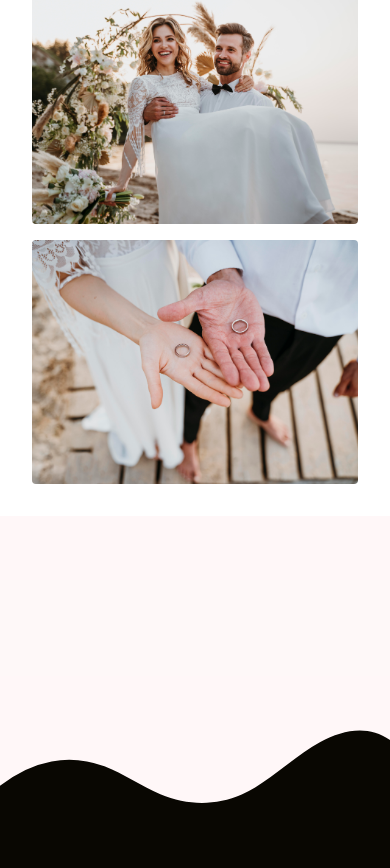
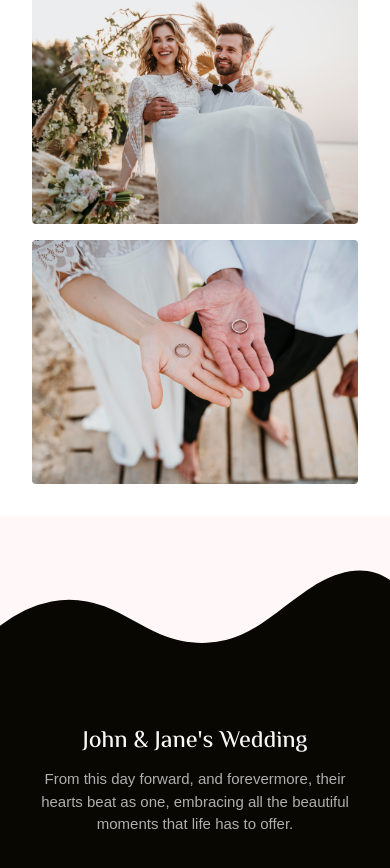
Before and after one commit to BiancaTelan/wedding-website, a React (Vite) app: page / in a window 390 px wide. Shown: the part 2209-3077 px from the top of the page. Built offline with nearby package versions, Linux system fonts and the light colour scheme.

Commit message:
fixed gallery mobile layout

```diff
--- a/src/components/Gallery.css
+++ b/src/components/Gallery.css
@@ -36,7 +36,6 @@
 
 .gallery-grid img {
   width: 100%;
-  max-height: 400px;
   object-fit: cover;
   border-radius: 4px;
   display: block;
@@ -68,11 +67,6 @@
   aspect-ratio: 4 / 3;
 }
 
-.gallery-grid img:nth-child(6) {
-  grid-column: 1 / span 2;
-  aspect-ratio: 4 / 3;
-}
-
 /* Responsive Tablet Layout */
 @media (max-width: 992px) {
   .gallery-grid {
@@ -82,6 +76,10 @@
   .gallery-grid img:nth-child(1) {
     grid-column: 1 / span 2;
     aspect-ratio: 16 / 7;
+  }
+
+  .gallery-grid img:nth-child(5) {
+    aspect-ratio: 4 / 3;
   }
 }
 
@@ -93,15 +91,10 @@
 
   .gallery-grid img {
     grid-column: 1 / span 1 !important;
-    aspect-ratio: 4 / 3;
+    aspect-ratio: auto;
   }
 }
 
 #gallery {
     margin-bottom: 4rem;
 }
-
-#rsvp {
-    background-color: #fef8f8;
-    padding: 3rem 0;
-}
```
